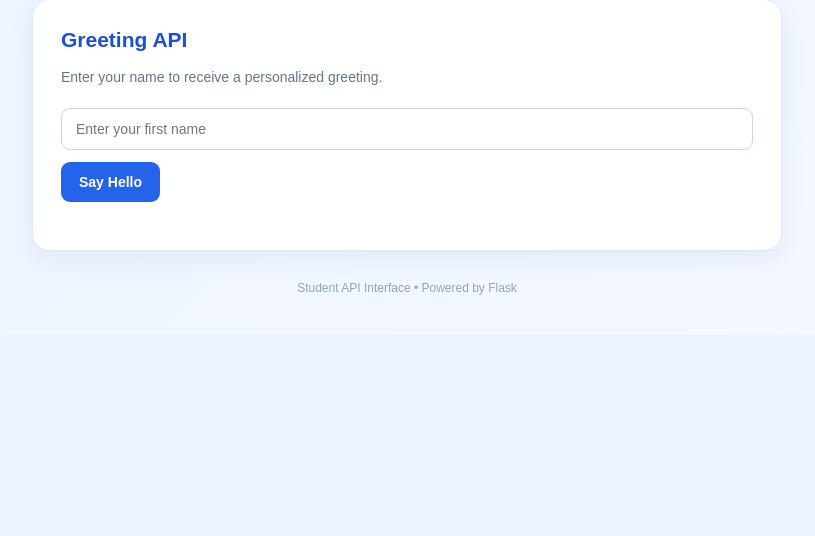
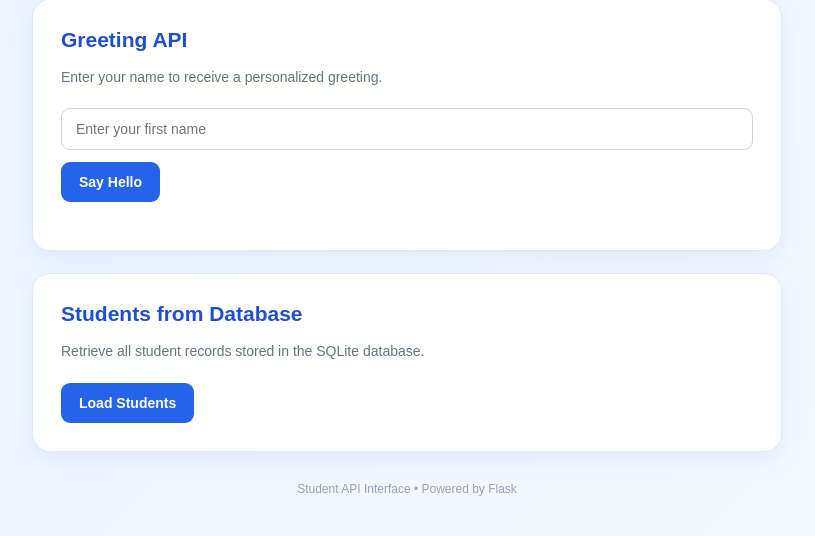
Before and after one commit to ghostlyphantom/flask-Palec_SethClaire-API, a Flask app: page / in a window 1280 px wide. Shown: the part 667-1203 px from the top of the page, without its empty margins (233-1048 px from the left). Before the commit the page ends 962 px from the top, so only its background shows below. Run offline with Flask 3, Linux system fonts and the light colour scheme.

Commit message:
Integrate SQLite database with Flask API

```diff
--- a/app.py
+++ b/app.py
@@ -1,6 +1,14 @@
+import sqlite3
 from flask import Flask, jsonify, request, render_template
 
 app = Flask(__name__)
+
+# Database connection
+def get_db_connection():
+    conn = sqlite3.connect('students.db')
+    conn.row_factory = sqlite3.Row
+    return conn
+
 
 
 @app.route('/')
@@ -17,6 +25,36 @@ def get_student():
         "year": 3,
         "section": "B"
     })
+
+# NEW ROUTE: Get all students from the database
+@app.route('/students')
+def get_students():
+    conn = get_db_connection()
+
+    students = conn.execute(
+        'SELECT * FROM students'
+    ).fetchall()
+
+    conn.close()
+
+    return jsonify([dict(student) for student in students])
+
+@app.route('/students/<int:id>')
+def get_student_by_id(id):
+    conn = get_db_connection()
+
+    student = conn.execute(
+        'SELECT * FROM students WHERE id = ?',
+        (id,)
+    ).fetchone()
+
+    conn.close()
+
+    if student is None:
+        return jsonify({"error": "Student not found"}), 404
+
+    return jsonify(dict(student))
+
 
 @app.route('/course')
 def get_course():
--- a/templates/index.html
+++ b/templates/index.html
@@ -273,6 +273,18 @@
             <div id="greeting" aria-live="polite"></div>
         </section>
 
+                <!-- Students from Database -->
+        <section class="card">
+            <h2>Students from Database</h2>
+            <p class="description">
+                Retrieve all student records stored in the SQLite database.
+            </p>
+
+            <button onclick="loadStudents()">Load Students</button>
+
+            <div id="studentList" aria-live="polite"></div>
+        </section>
+
         <!-- Footer -->
         <footer>
             Student API Interface &bull; Powered by Flask
@@ -419,6 +431,57 @@
                 });
         }
 
+        // STUDENTS FROM DATABASE
+        function loadStudents() {
+            const studentList = document.getElementById('studentList');
+
+            studentList.innerHTML =
+                '<p class="loading">Loading student records...</p>';
+
+            fetch('/students')
+                .then(response => {
+                    if (!response.ok) {
+                        throw new Error('Failed to load student records');
+                    }
+
+                    return response.json();
+                })
+                .then(data => {
+                    if (data.length === 0) {
+                        studentList.innerHTML =
+                            '<p>No student records found.</p>';
+                        return;
+                    }
+
+                    let output = '<div class="info-box">';
+
+                    data.forEach(student => {
+                        output += `
+                            <div class="info-row">
+                                <span class="info-label">
+                                    ${escapeHTML(student.student_id)}
+                                </span>
+                                <span class="info-value">
+                                    ${escapeHTML(student.name)} |
+                                    ${escapeHTML(student.program)} |
+                                    Year ${escapeHTML(student.year)} |
+                                    Section ${escapeHTML(student.section)}
+                                </span>
+                            </div>
+                        `;
+                    });
+
+                    output += '</div>';
+                    studentList.innerHTML = output;
+                })
+                .catch(error => {
+                    studentList.innerHTML =
+                        '<p class="error">Unable to retrieve student records.</p>';
+
+                    console.error(error);
+                });
+        }
+
         // Press Enter to submit the greeting.
         document.getElementById('nameInput').addEventListener(
             'keydown',
```
Also changed, not shown: init_db.py (added, +35 -0 lines), students.db (added).
